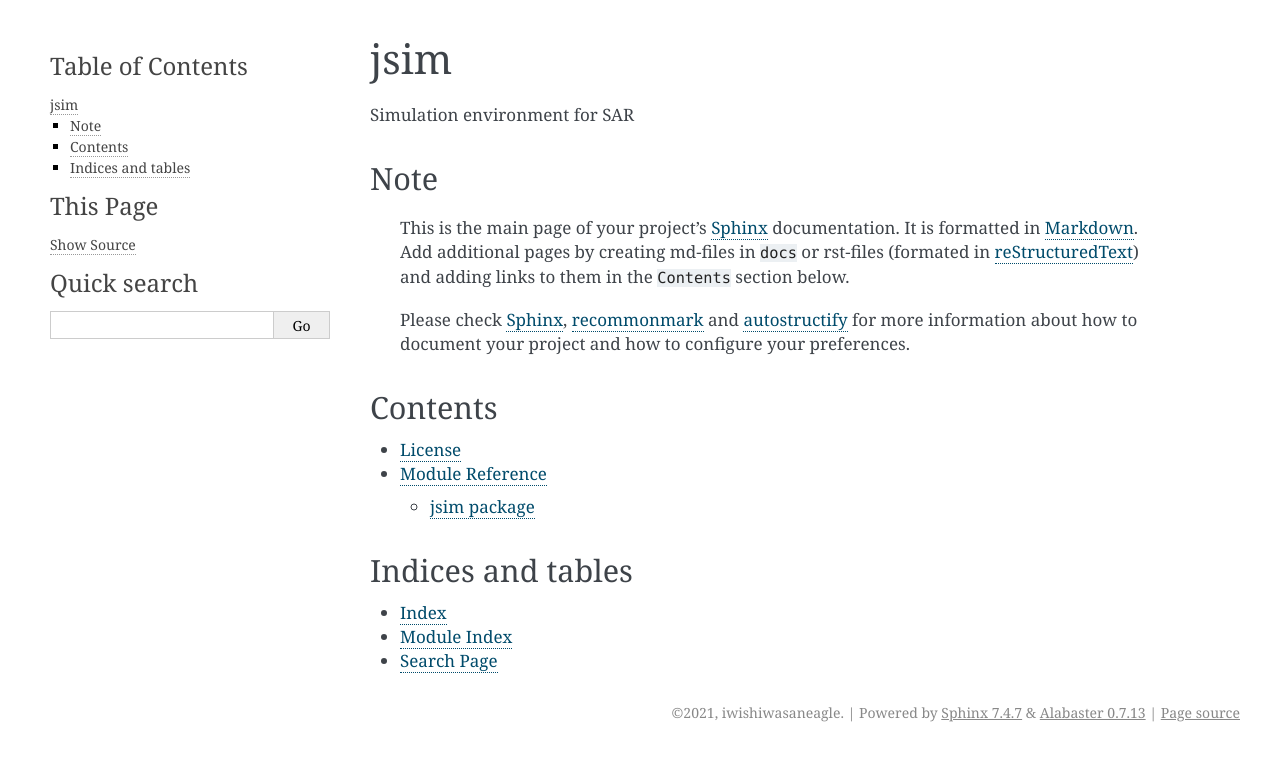
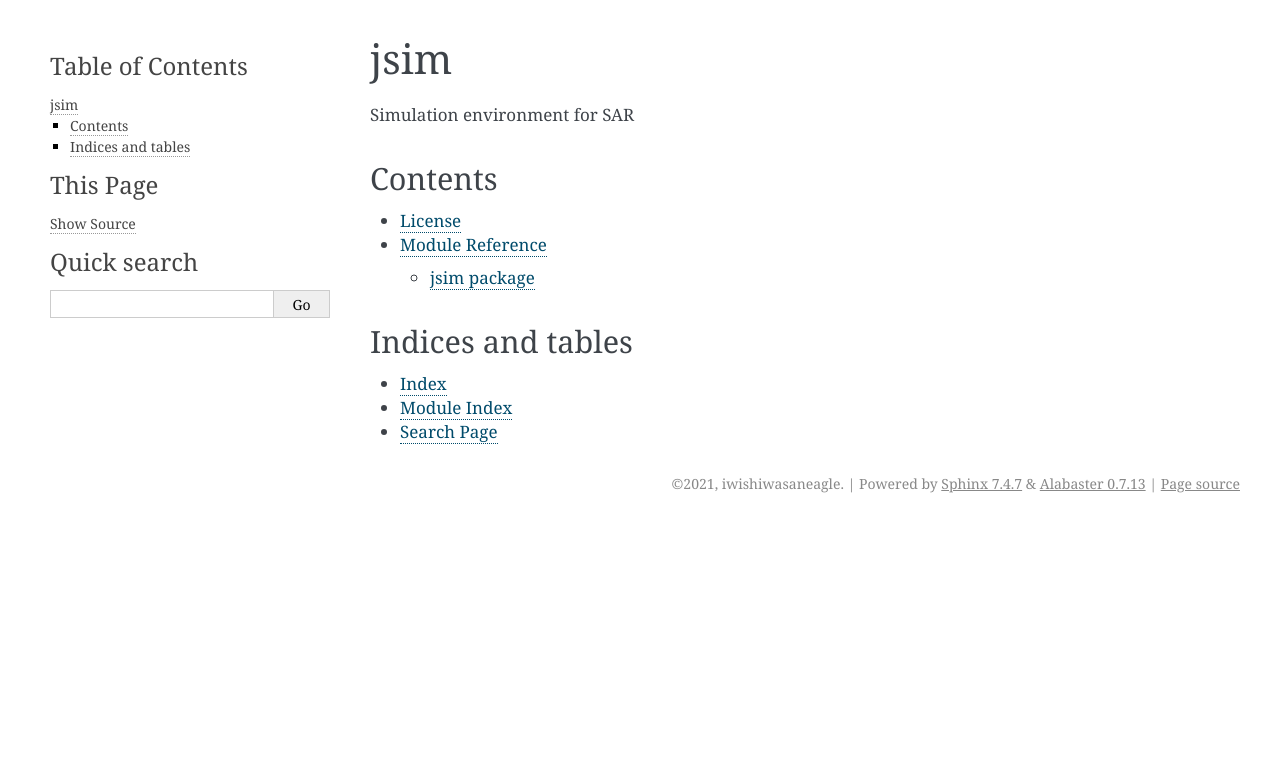
Before and after one commit to iwishiwasaneagle/jsim, a Sphinx documentation site: the page built from docs/index.md, in a window 1280 px wide. Shown: the top 761 px of the page. Built offline with Sphinx 7.4.7, drawn with Linux system fonts in a browser that asks for light colours.

Commit message:
Redo home page for docs

````diff
--- a/docs/index.md
+++ b/docs/index.md
@@ -1,18 +1,6 @@
 # jsim
 
 Simulation environment for SAR
-
-
-## Note
-
-> This is the main page of your project's [Sphinx] documentation. It is
-> formatted in [Markdown]. Add additional pages by creating md-files in
-> `docs` or rst-files (formated in [reStructuredText]) and adding links to
-> them in the `Contents` section below.
->
-> Please check [Sphinx], [recommonmark] and [autostructify] for more information
-> about how to document your project and how to configure your preferences.
-
 
 ## Contents
 
@@ -22,7 +10,6 @@ Simulation environment for SAR
 * [Changelog](changelog)
 * [Module Reference](api/modules)
 
-
 ## Indices and tables
 
 ```eval_rst
@@ -30,9 +17,3 @@ Simulation environment for SAR
 * :ref:`modindex`
 * :ref:`search`
 ```
-
-[Sphinx]: http://www.sphinx-doc.org/
-[Markdown]: https://daringfireball.net/projects/markdown/
-[reStructuredText]: http://www.sphinx-doc.org/en/master/usage/restructuredtext/basics.html
-[recommonmark]: https://recommonmark.readthedocs.io/en/latest
-[autostructify]: https://recommonmark.readthedocs.io/en/latest/auto_structify.html
````
